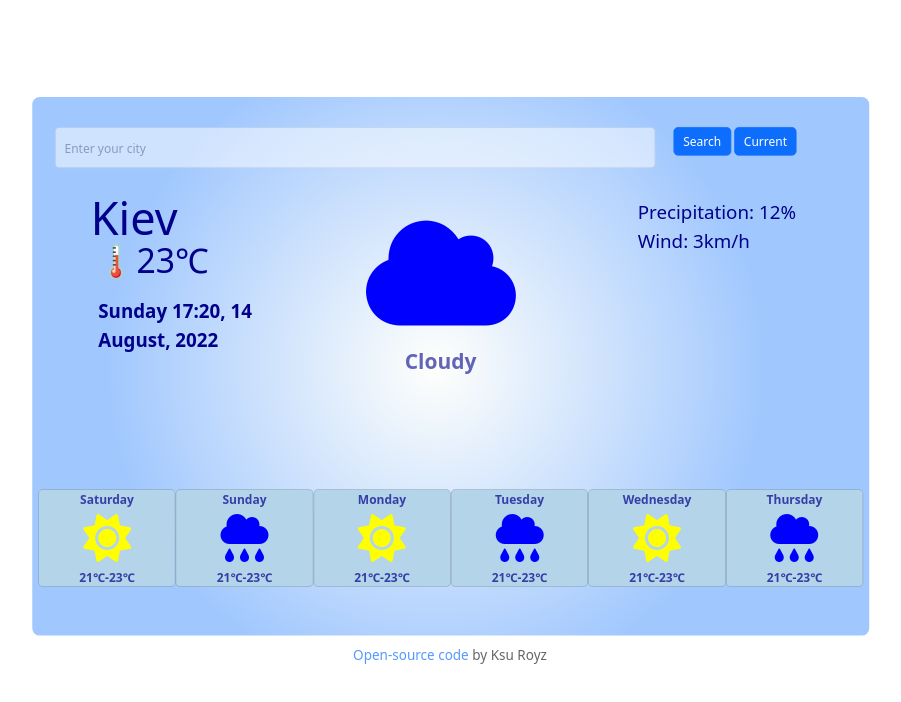
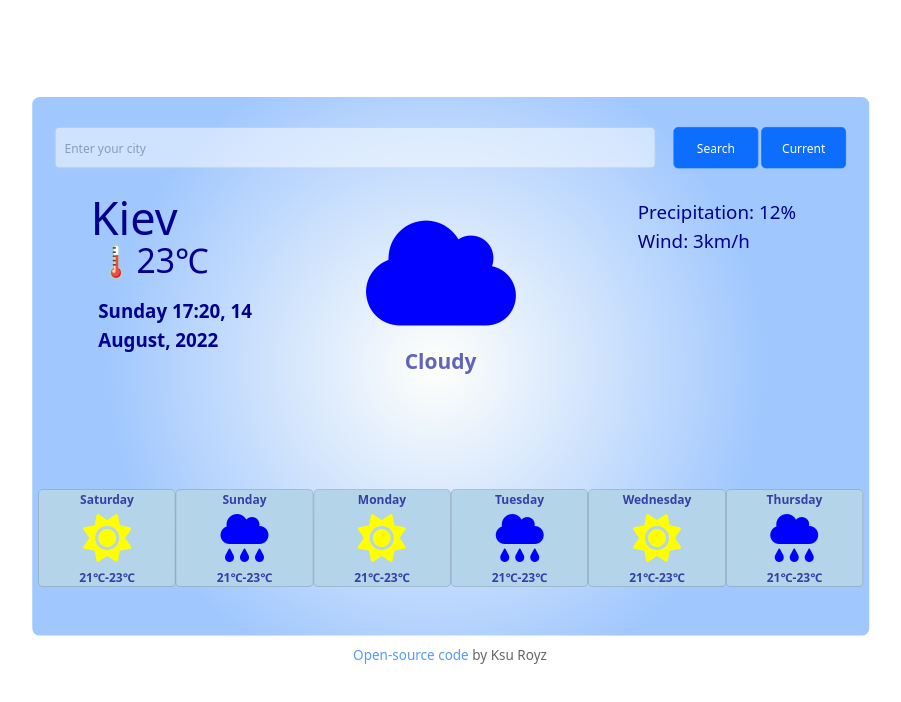
Before and after one commit to Ksu2612/weather-App-project, a website built with Parcel: page index.html in a window 1280 px wide. Shown: the whole page, without its empty margins (190-1091 px from the left). Built offline with nearby package versions, Linux system fonts and the light colour scheme.

Commit message:
btn change

```diff
--- a/src/styles.css
+++ b/src/styles.css
@@ -91,9 +91,8 @@ body {
   height: 55px;
 }
 .btn {
-  text-align: center;
-  text-decoration: none;
-  display: inline-block;
+  height: 55px;
+  width: 45%;
 }
 .col-4 {
   padding: 40px;
```
